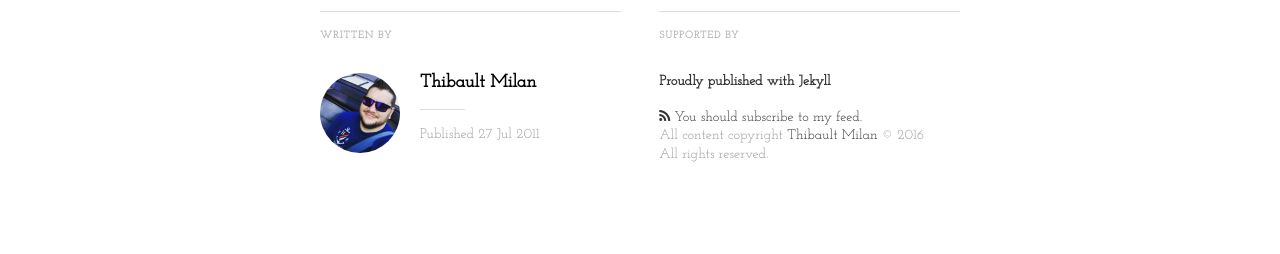
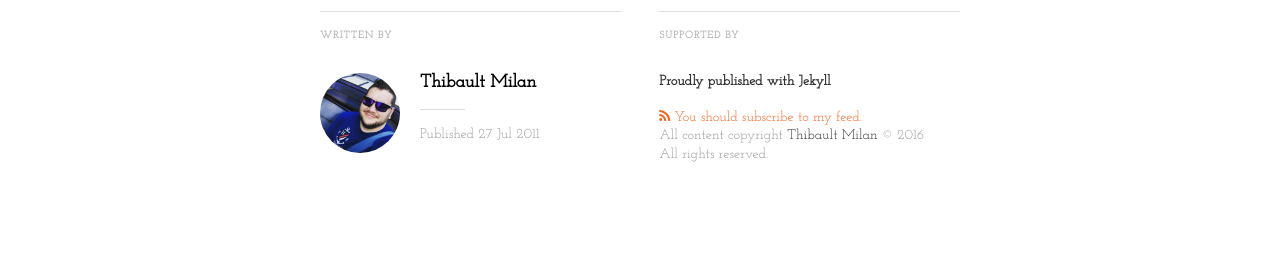
Before and after one commit to clawfire/clawfire.net, a Jekyll site: the page built from _posts/2011-07-27-compte-facebook-supprime.markdown, in a window 1280 px wide. Shown: the part 386-640 px from the top of the page. Built offline with Jekyll 4.4.1, drawn with Linux system fonts in a browser that asks for light colours; nearby versions of some CDN libraries; grey boxes are pictures that could not be loaded.

Commit message:
Some color adjustment

```diff
--- a/css/main.sass
+++ b/css/main.sass
@@ -20,9 +20,12 @@
 $bc-github: #333
 $bc-facebook: #3b5998
 $bc-lastfm: #d51007
+$bc-rss: #f26522
 
 $font-cursive: 'Sacramento', cursive
 $font-sans: 'Josefin Slab', serif
+
+$transition-config : all ease-in-out 0.5s
 
 
 @mixin respond-to($breakpoint)
@@ -136,7 +139,7 @@
     a
       text-decoration: none
       color: #999
-      transition: all ease-in-out 0.5s
+      transition: $transition-config
       &:hover
         color: #333
       &.icon-twitter:hover
@@ -248,6 +251,9 @@
   a
     color: #666
     text-decoration: none
+    transition: $transition-config
+    &.subscribe
+      color: $bc-rss !important
     &:hover
       color: #333
 .post
@@ -414,7 +420,7 @@
       color: $Paradiso
       border-bottom: 1px solid $Paradiso
       text-decoration: none
-      transition: all ease-in-out 0.5s
+      transition: $transition-config
       &:hover
         background-color: $Paradiso
         color: white
@@ -553,6 +559,9 @@
     text-decoration: none
     color: #bbb
     padding-left: 12px
+    transition: $transition-config
+    &.icon-twitter:hover
+      color: $bc-twitter
     .hidden
       display: none
     &:hover
```
